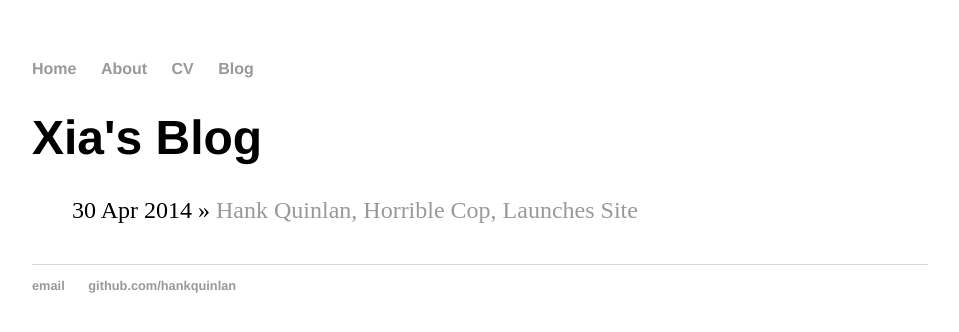
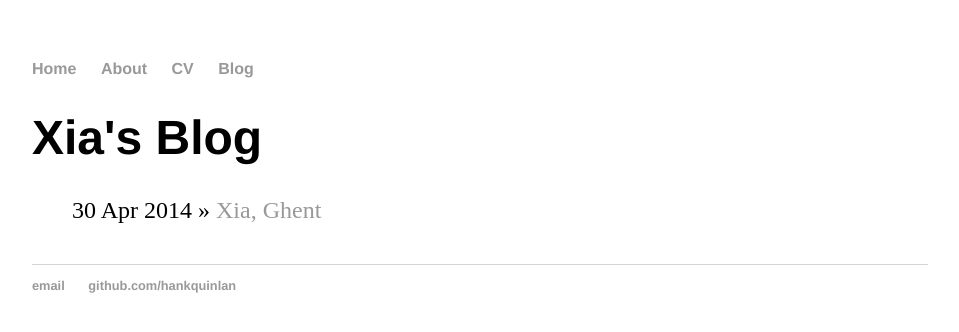
Before and after one commit to zhaoxiahust/zhaoxiahust.github.com, a Jekyll site: the page built from blog/index.html, in a window 1280 px wide. Shown: the top 332 px of the page, without its empty margins (160-1119 px from the left). Built offline with Jekyll 4.4.1, drawn with Linux system fonts in a browser that asks for light colours.

Commit message:
Update 2014-04-30-hank-quinlan-site-launched.md

```diff
--- a/_posts/2014-04-30-hank-quinlan-site-launched.md
+++ b/_posts/2014-04-30-hank-quinlan-site-launched.md
@@ -1,6 +1,6 @@
 ---
 layout: post
-title: "Hank Quinlan, Horrible Cop, Launches Site"
+title: "Xia, Ghent"
 date: 2014-04-30
 ---
 
```
